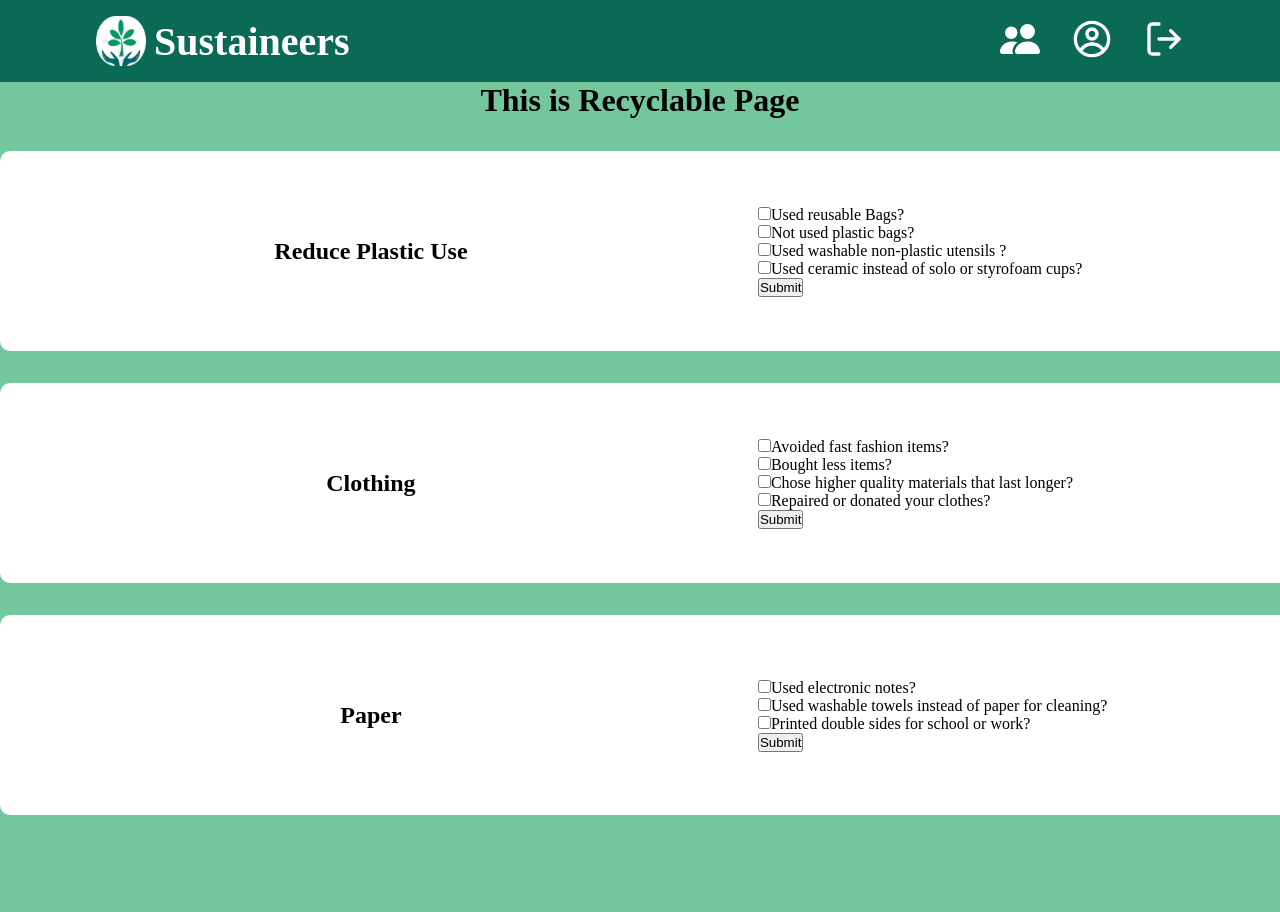
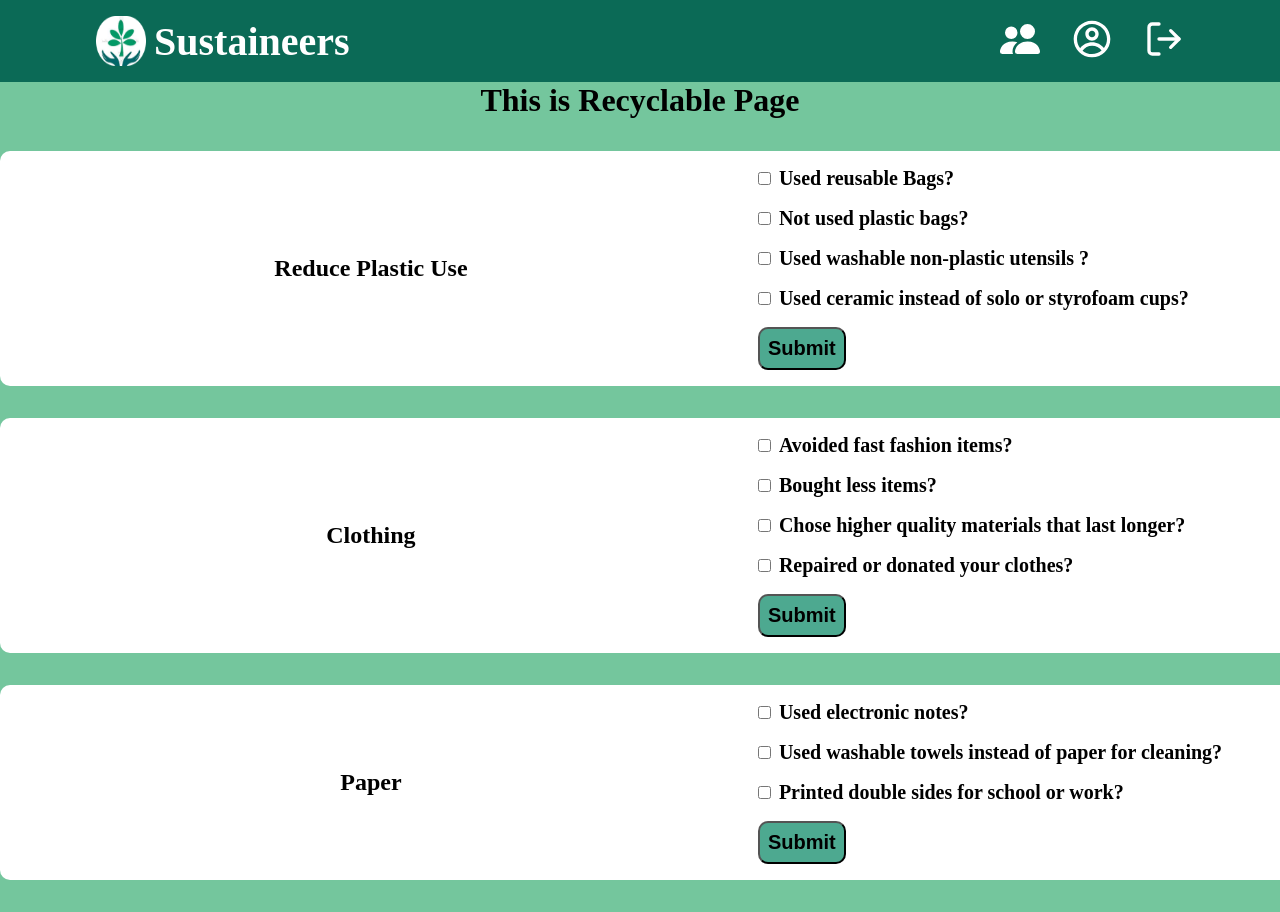
Before and after one commit to macapedi/sustaineers, a React (Create React App) app: page /recyclable in a window 1280 px wide. Shown: the top 912 px of the page. Before the commit the page ends 847 px from the top, so only its background shows below. Built offline with nearby package versions, Linux system fonts and the light colour scheme.

Commit message:
added styles to checkboxes

```diff
--- a/src/components/CategoryCard/Category.scss
+++ b/src/components/CategoryCard/Category.scss
@@ -2,7 +2,7 @@
   background-color: white;
   display: flex;
   width: 1500px;
-  height: 200px;
+  height: fit-content;
   margin: 2rem auto;
   box-sizing: border-box;
   box-shadow: 4px;
--- a/src/pages/FoodPage/FoodPage.js
+++ b/src/pages/FoodPage/FoodPage.js
@@ -24,8 +24,12 @@ function FoodPage(props) {
               name="local"
               value="1"
             />
-            <label htmlFor="localFarmersMarket" />
-            Bought from farmer's market?
+            <label
+              htmlFor="localFarmersMarket"
+              className="food-category__form--labels"
+            >
+              Bought from farmer's market?
+            </label>
           </div>
           <div className="food-category__form--boxes">
             <input
@@ -34,15 +38,26 @@ function FoodPage(props) {
               name="local"
               value="1"
             />
-            <label htmlFor="localPlantGarden">Plant own produce?</label>
+            <label
+              htmlFor="localPlantGarden"
+              className="food-category__form--labels"
+            >
+              Plant own produce?
+            </label>
           </div>
           <div className="food-category__form--boxes">
             <input type="checkbox" id="localjoinCoop" name="local" value="1" />
-            <label htmlFor="localPlantGarden">Join a Co-op?</label>
+            <label
+              htmlFor="localPlantGarden"
+              className="food-category__form--labels"
+            >
+              Join a Co-op?
+            </label>
           </div>
-          <div>
-            <button type="submit">Submit</button>
-          </div>
+
+          <button type="submit" className="food-category__form--btn">
+            Submit
+          </button>
         </form>
       </Category>
     </div>
--- a/src/pages/FoodPage/FoodPage.scss
+++ b/src/pages/FoodPage/FoodPage.scss
@@ -16,7 +16,8 @@
     margin-top: 1rem;
     margin-bottom: 1rem;
     display: flex;
-    flex-direction: row;
+    justify-content: center;
+    align-items: center;
 
     &__subcategory {
       width: 100%;
@@ -31,11 +32,27 @@
       width: 100%;
       padding: 1rem;
       flex-direction: column;
-      justify-content: center;
       text-align: left;
 
       &--boxes {
         width: 100%;
+        height: 40px;
+        margin-right: 2rem;
+      }
+
+      &--labels {
+        margin-left: 0.5rem;
+        font-size: 20px;
+        font-weight: bold;
+      }
+      &--btn {
+        justify-content: flex-end;
+        background-color: rgb(77, 169, 144);
+        font-size: 20px;
+        padding: 0.5rem;
+        font-weight: bold;
+        border-radius: 10px;
+        cursor: pointer;
       }
     }
   }
--- a/src/pages/RecyclablePage/RecyclablesPage.js
+++ b/src/pages/RecyclablePage/RecyclablesPage.js
@@ -3,7 +3,7 @@ import Category from "../../components/CategoryCard/Category";
 
 function RecyclablePage() {
   const onSubmitHandler = (e) => {
-    e.preventDeafault();
+    e.preventDefault();
   };
 
   return (
@@ -19,28 +19,33 @@ function RecyclablePage() {
         <form className="food-category__form" onSubmit={onSubmitHandler}>
           <div className="food-category__form--boxes">
             <input type="checkbox" id="recycle" name="recycle" value="1" />
-            <label htmlFor="recycle" />
-            Used reusable Bags?
+            <label htmlFor="recycle" className="food-category__form--labels">
+              Used reusable Bags?{" "}
+            </label>
           </div>
           <div className="food-category__form--boxes">
             <input type="checkbox" id="recycle" name="recycle" value="1" />
-            <label htmlFor="recycle">Not used plastic bags?</label>
+            <label htmlFor="recycle" className="food-category__form--labels">
+              Not used plastic bags?
+            </label>
           </div>
           <div className="food-category__form--boxes">
             <input type="checkbox" id="recycle" name="recycle" value="1" />
-            <label htmlFor="recycle">
+            <label htmlFor="recycle" className="food-category__form--labels">
               Used washable non-plastic utensils ?
             </label>
           </div>
 
           <div className="food-category__form--boxes">
             <input type="checkbox" id="recycle" name="recycle" value="1" />
-            <label htmlFor="recycle">
+            <label htmlFor="recycle" className="food-category__form--labels">
               Used ceramic instead of solo or styrofoam cups?
             </label>
           </div>
 
-          <button type="submit">Submit</button>
+          <button type="submit" className="food-category__form--btn">
+            Submit
+          </button>
         </form>
       </Category>
 
@@ -52,26 +57,33 @@ function RecyclablePage() {
         <form className="food-category__form" onSubmit={onSubmitHandler}>
           <div className="food-category__form--boxes">
             <input type="checkbox" id="recycle" name="recycle" value="1" />
-            <label htmlFor="recycle" />
-            Avoided fast fashion items?
+            <label htmlFor="recycle" className="food-category__form--labels">
+              Avoided fast fashion items?
+            </label>
           </div>
           <div className="food-category__form--boxes">
             <input type="checkbox" id="recycle" name="recycle" value="1" />
-            <label htmlFor="recycle">Bought less items?</label>
+            <label htmlFor="recycle" className="food-category__form--labels">
+              Bought less items?
+            </label>
           </div>
           <div className="food-category__form--boxes">
             <input type="checkbox" id="recycle" name="recycle" value="1" />
-            <label htmlFor="recycle">
+            <label htmlFor="recycle" className="food-category__form--labels">
               Chose higher quality materials that last longer?
             </label>
           </div>
 
           <div className="food-category__form--boxes">
             <input type="checkbox" id="recycle" name="recycle" value="1" />
-            <label htmlFor="recycle">Repaired or donated your clothes?</label>
+            <label htmlFor="recycle" className="food-category__form--labels">
+              Repaired or donated your clothes?
+            </label>
           </div>
 
-          <button type="submit">Submit</button>
+          <button type="submit" className="food-category__form--btn">
+            Submit
+          </button>
         </form>
       </Category>
 
@@ -83,23 +95,26 @@ function RecyclablePage() {
         <form className="food-category__form" onSubmit={onSubmitHandler}>
           <div className="food-category__form--boxes">
             <input type="checkbox" id="recycle" name="recycle" value="1" />
-            <label htmlFor="recycle" />
-            Used electronic notes?
+            <label htmlFor="recycle" className="food-category__form--labels">
+              Used electronic notes?{" "}
+            </label>
           </div>
           <div className="food-category__form--boxes">
             <input type="checkbox" id="recycle" name="recycle" value="1" />
-            <label htmlFor="recycle">
+            <label htmlFor="recycle" className="food-category__form--labels">
               Used washable towels instead of paper for cleaning?
             </label>
           </div>
           <div className="food-category__form--boxes">
             <input type="checkbox" id="recycle" name="recycle" value="1" />
-            <label htmlFor="recycle">
+            <label htmlFor="recycle" className="food-category__form--labels">
               Printed double sides for school or work?{" "}
             </label>
           </div>
 
-          <button type="submit">Submit</button>
+          <button type="submit" className="food-category__form--btn">
+            Submit
+          </button>
         </form>
       </Category>
     </div>
```
Also changed, not shown: src/pages/EnergyPage/EnergyPage.js (+34 -16 lines).
